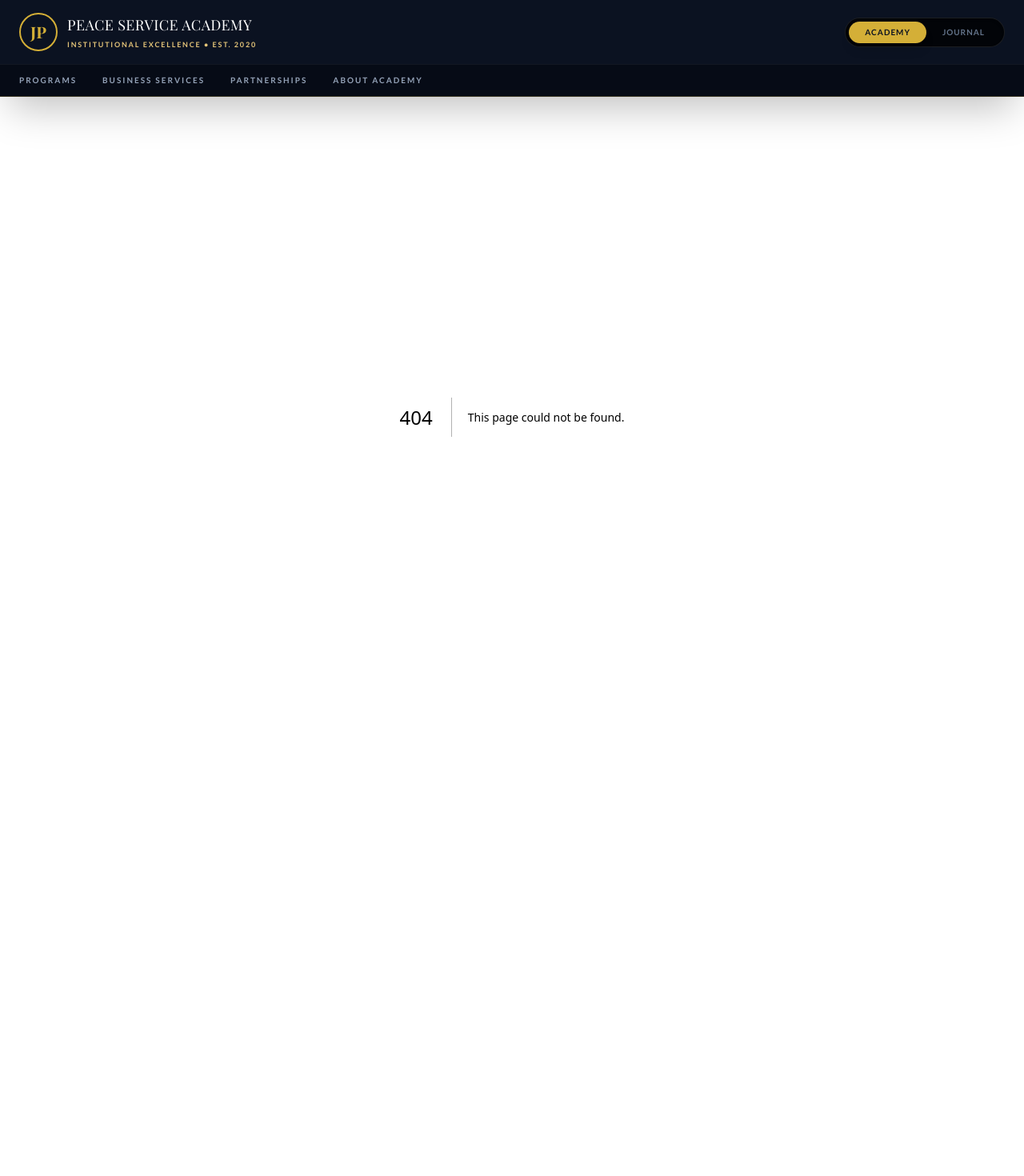
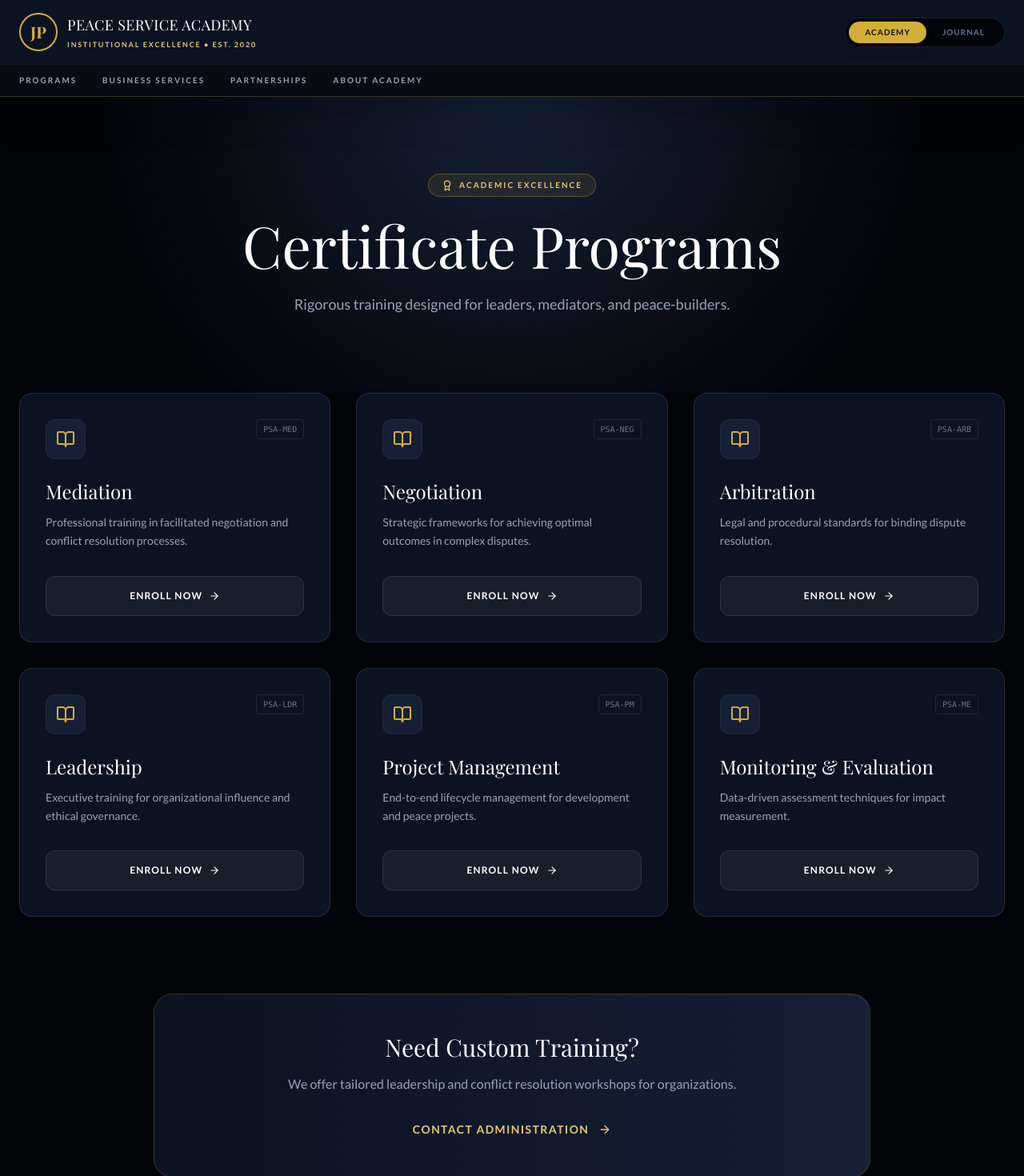
Before and after one commit to boluadeoye/jopsa-web, a Next.js app: page /academy/programs in a window 1280 px wide. Before the commit this address had no page. Shown: the top 1470 px of the page at 80% size. Before the commit the page ends 921 px from the top, so only its background shows below. Built offline with nearby package versions, Linux system fonts and the light colour scheme; a web font is replaced by a local one.

Commit message:
Feat: Fix Dean signature and add Legendary Programs Grid

```diff
--- /dev/null
+++ b/src/app/academy/programs/page.tsx
@@ -0,0 +1,101 @@
+"use client";
+import { getPrograms } from "@/lib/cms";
+import { motion } from "framer-motion";
+import { ArrowRight, BookOpen, Award, Users } from "lucide-react";
+import Link from "next/link";
+
+const container = {
+  hidden: { opacity: 0 },
+  show: {
+    opacity: 1,
+    transition: { staggerChildren: 0.1 }
+  }
+};
+
+const item = {
+  hidden: { y: 30, opacity: 0 },
+  show: { y: 0, opacity: 1, transition: { type: "spring", stiffness: 50 } }
+};
+
+export default function ProgramsPage() {
+  const programs = getPrograms();
+
+  return (
+    <main className="min-h-screen bg-obsidian-950 text-white pb-24">
+
+      {/* Hero Header */}
+      <section className="relative py-24 px-6 text-center overflow-hidden">
+        <div className="absolute inset-0 bg-[radial-gradient(circle_at_top,#152036,transparent_70%)]"></div>
+        <div className="relative z-10 max-w-3xl mx-auto">
+          <motion.div initial={{ opacity: 0, y: -20 }} animate={{ opacity: 1, y: 0 }} className="inline-flex items-center gap-2 px-4 py-1.5 rounded-full border border-gold-500/30 bg-gold-500/10 text-gold-400 text-[10px] font-bold tracking-[0.2em] uppercase mb-6">
+            <Award size={14} /> Academic Excellence
+          </motion.div>
+          <motion.h1 initial={{ opacity: 0, y: 20 }} animate={{ opacity: 1, y: 0 }} className="font-serif text-5xl md:text-7xl mb-6">
+            Certificate Programs
+          </motion.h1>
+          <motion.p initial={{ opacity: 0 }} animate={{ opacity: 1 }} transition={{ delay: 0.2 }} className="text-slate-400 text-lg leading-relaxed">
+            Rigorous training designed for leaders, mediators, and peace-builders.
+          </motion.p>
+        </div>
+      </section>
+
+      {/* Programs Grid */}
+      <section className="px-6 max-w-7xl mx-auto">
+        <motion.div
+          variants={container}
+          initial="hidden"
+          animate="show"
+          className="grid grid-cols-1 md:grid-cols-2 lg:grid-cols-3 gap-8"
+        >
+          {programs.map((prog) => (
+            <motion.div key={prog.id} variants={item} className="group relative h-full">
+              <div className="absolute inset-0 bg-gold-500 rounded-2xl blur opacity-0 group-hover:opacity-20 transition-opacity duration-500"></div>
+
+              <div className="relative h-full bg-obsidian-900 border border-white/10 p-8 rounded-2xl hover:-translate-y-2 transition-transform duration-300 flex flex-col">
+
+                {/* Icon & Code */}
+                <div className="flex justify-between items-start mb-6">
+                  <div className="p-3 bg-obsidian-800 rounded-xl border border-white/5 text-gold-500 group-hover:text-white group-hover:bg-gold-500 transition-colors">
+                    <BookOpen size={24} />
+                  </div>
+                  <span className="text-[10px] font-mono text-slate-500 border border-slate-800 px-2 py-1 rounded">
+                    {prog.code}
+                  </span>
+                </div>
+
+                {/* Content */}
+                <h3 className="font-serif text-2xl text-white mb-3 group-hover:text-gold-400 transition-colors">
+                  {prog.title}
+                </h3>
+                <p className="text-slate-400 text-sm leading-relaxed mb-8 flex-grow">
+                  {prog.description}
+                </p>
+
+                {/* Smart CTA */}
+                <a
+                  href={`mailto:info@psa.com?cc=osereme1@gmail.com&subject=Application for ${prog.title} Program`}
+                  className="w-full py-4 flex items-center justify-center gap-2 bg-white/5 hover:bg-gold-500 text-white hover:text-obsidian-900 font-bold text-xs uppercase tracking-widest rounded-xl transition-all border border-white/10 hover:border-gold-500"
+                >
+                  Enroll Now <ArrowRight size={14} />
+                </a>
+
+              </div>
+            </motion.div>
+          ))}
+        </motion.div>
+      </section>
+
+      {/* Bottom CTA */}
+      <section className="mt-24 text-center px-6">
+        <div className="p-8 md:p-12 bg-gradient-to-r from-obsidian-900 to-obsidian-800 rounded-3xl border border-gold-500/20 max-w-4xl mx-auto">
+          <h2 className="font-serif text-3xl text-white mb-4">Need Custom Training?</h2>
+          <p className="text-slate-400 mb-8">We offer tailored leadership and conflict resolution workshops for organizations.</p>
+          <a href="mailto:info@psa.com?subject=Inquiry for Corporate Training" className="inline-flex items-center gap-3 text-gold-400 hover:text-white font-bold uppercase tracking-widest text-sm transition-colors">
+            Contact Administration <ArrowRight size={16} />
+          </a>
+        </div>
+      </section>
+
+    </main>
+  );
+}
--- a/src/components/jopsa/DeanWelcome.jsx
+++ b/src/components/jopsa/DeanWelcome.jsx
@@ -1,31 +1,41 @@
 "use client";
 import { motion } from "framer-motion";
+import siteData from "../../data/siteContent.json";
 
 export default function DeanWelcome() {
+  const { dean_welcome } = siteData.academy;
+
   return (
-    <section className="py-32 px-6 bg-[#F9F8F4]">
-      <div className="max-w-4xl mx-auto text-center">
-        <motion.h2
-          initial={{ opacity: 0 }}
-          whileInView={{ opacity: 1 }}
-          viewport={{ once: true }}
-          className="font-serif text-3xl md:text-5xl text-obsidian-900 mb-12"
-        >
-          Welcome from the Director
-        </motion.h2>
+    <section className="relative py-32 px-6 bg-[#F9F8F4] overflow-hidden">
+      {/* Watermark Background */}
+      <div className="absolute top-1/2 left-1/2 -translate-x-1/2 -translate-y-1/2 text-[20rem] font-serif text-obsidian-900/[0.03] pointer-events-none select-none">
+        PSA
+      </div>
 
+      <div className="relative z-10 max-w-4xl mx-auto text-center">
         <motion.div
           initial={{ opacity: 0, y: 20 }}
           whileInView={{ opacity: 1, y: 0 }}
           viewport={{ once: true }}
+        >
+          <h2 className="font-serif text-3xl md:text-5xl text-obsidian-900 mb-12 relative inline-block">
+            <span className="relative z-10">{dean_welcome.title}</span>
+            <span className="absolute bottom-2 left-0 w-full h-3 bg-gold-400/20 -z-0"></span>
+          </h2>
+        </motion.div>
+
+        <motion.div
+          initial={{ opacity: 0 }}
+          whileInView={{ opacity: 1 }}
+          viewport={{ once: true }}
           transition={{ delay: 0.2 }}
           className="relative"
         >
-          <span className="absolute -top-8 left-0 text-6xl text-gold-500/20 font-serif">“</span>
-          <p className="font-sans text-xl md:text-2xl text-slate-700 leading-relaxed italic mb-12 px-8">
-            JPSA is committed to fostering a culture of peace through rigorous academic inquiry and practical service. Our mission is to equip leaders with the intellectual tools necessary to navigate the complexities of global conflict and cooperation.
+          <span className="absolute -top-8 -left-4 text-6xl text-gold-500/40 font-serif">“</span>
+          <p className="font-sans text-xl md:text-2xl text-slate-800 leading-relaxed font-light italic mb-12 px-4 md:px-12">
+            {dean_welcome.content}
           </p>
-          <span className="absolute -bottom-12 right-0 text-6xl text-gold-500/20 font-serif rotate-180">“</span>
+          <span className="absolute -bottom-12 -right-4 text-6xl text-gold-500/40 font-serif rotate-180">“</span>
         </motion.div>
 
         <motion.div
@@ -33,14 +43,17 @@
           whileInView={{ opacity: 1, y: 0 }}
           viewport={{ once: true }}
           transition={{ delay: 0.4 }}
-          className="mt-16"
+          className="mt-16 flex flex-col items-center"
         >
-          <p className="font-serif text-4xl text-obsidian-900 mb-2" style={{ fontFamily: 'cursive' }}>
-            Prof. A. O. Adeoye
+          {/* The Signature */}
+          <p className="font-serif text-4xl md:text-5xl text-obsidian-900 mb-2" style={{ fontFamily: 'cursive' }}>
+            {dean_welcome.signature_name}
           </p>
-          <div className="h-px w-16 bg-gold-500 mx-auto mb-3"></div>
-          <p className="text-xs font-bold uppercase tracking-widest text-slate-500">
-            Director, JPSA
+
+          <div className="h-1 w-24 bg-gold-500 mb-4"></div>
+
+          <p className="text-xs font-bold uppercase tracking-[0.2em] text-slate-500">
+            {dean_welcome.designation}
           </p>
         </motion.div>
       </div>
```
